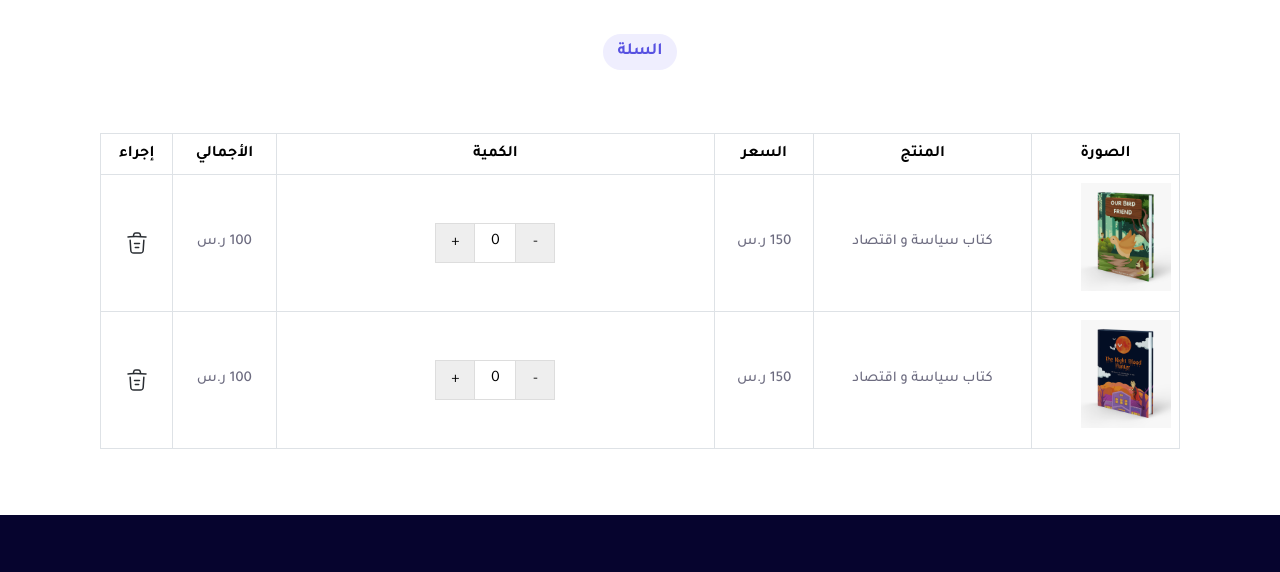
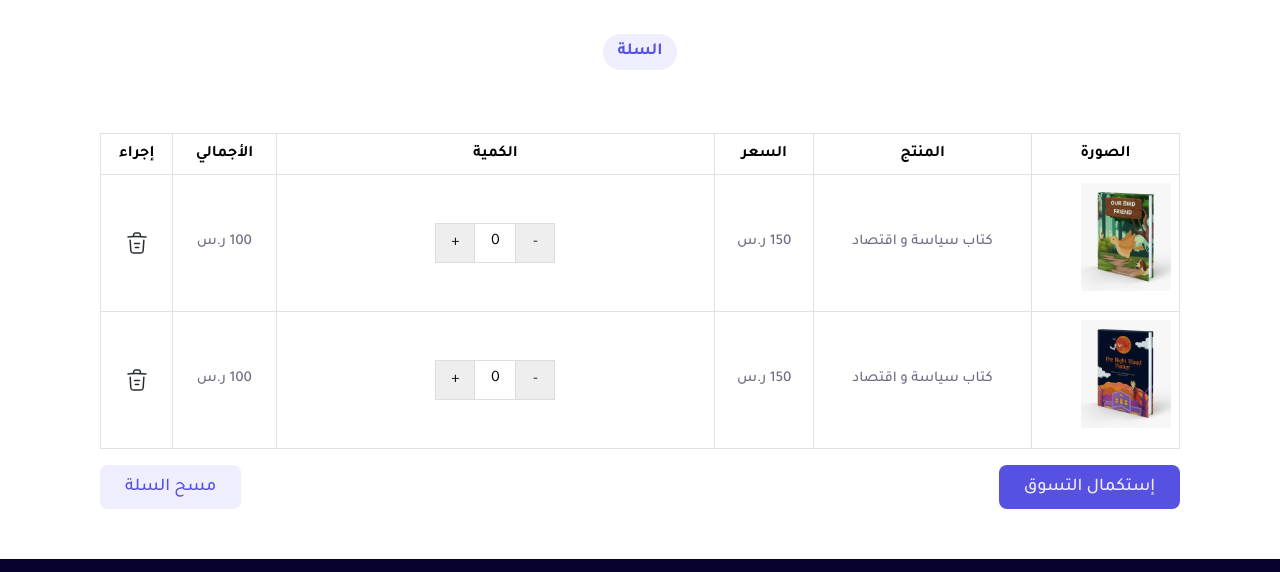
Before and after one commit to ahmedyousry74/st-website, a website: page cart.html in a window 1280 px wide. Shown: the part 205-777 px from the top of the page. Drawn offline with nearby package versions, Linux system fonts and the light colour scheme.

```diff
--- a/cart.html
+++ b/cart.html
@@ -256,6 +256,10 @@
                 </tbody>
             </table>
         </div>
+        <div class="flex justify-between flex-row gap-1 flex-wrap items-center">
+            <a href="./index.html" class="bg-primary-color text-lg font-medium w-[150px] h-[50px] flex justify-center items-center flex-row rounded-lg text-second-color py-[8px] px-[25px]"> إستكمال التسوق </a>
+            <button class="bg-second-color text-lg font-medium w-[150px] h-[50px] flex justify-center items-center flex-row rounded-lg text-primary-color py-[8px] px-[25px]"> مسح السلة</button>
+        </div>
     </div>
 
     <footer class="bg-[#06042E] lg:px-[100px] px-[40px] lg:py-[60px] py-[30px]">
```
